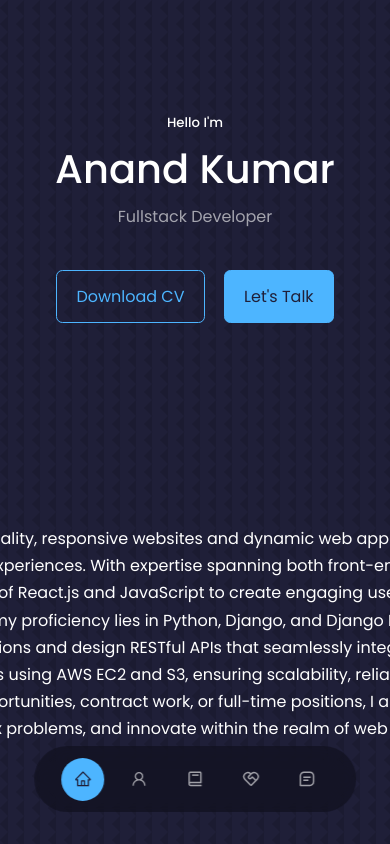
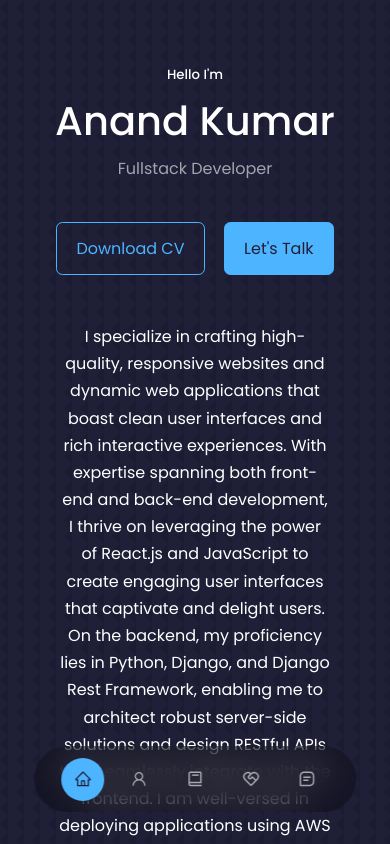
Before and after one commit to victaapp/portfolio1, a React (Create React App) app: page / in a window 390 px wide. Shown: the top 844 px of the page. Built offline with nearby package versions, Linux system fonts and the light colour scheme.

Commit message:
fix responsiveness

```diff
--- a/src/components/header/Header.jsx
+++ b/src/components/header/Header.jsx
@@ -6,7 +6,7 @@ import "./header.css";
 class Header extends Component {
   render() {
     return (
-      <header>
+      <header id="home">
         <div className="container header__container">
           <h5>Hello I'm</h5>
           <h1>Anand Kumar</h1>
--- a/src/components/header/header.css
+++ b/src/components/header/header.css
@@ -88,3 +88,53 @@ header {
     display: none;
   }
 }
+
+
+/* General Styles */
+#home {
+  height: 100vh;
+  padding-top: 7rem;
+  overflow: hidden;
+}
+
+/* Responsive styles */
+@media screen and (max-width: 1024px) {
+  #home {
+    height: auto;
+    padding-top: 5rem;
+  }
+
+  .header__container {
+    padding: 2rem;
+  }
+
+  .me2 {
+    width: 90%;
+    margin-top: 3rem;
+    position: static;
+    transform: none;
+    padding: 2rem;
+  }
+}
+
+@media screen and (max-width: 600px) {
+  #home {
+    height: auto;
+    padding-top: 3rem;
+  }
+
+  .header__container {
+    text-align: center;
+    padding: 1rem;
+  }
+
+  .me2 {
+    width: 100%;
+    margin-top: 2rem;
+    padding: 1rem;
+  }
+
+  .scroll__down {
+    display: none;
+  }
+}
```
